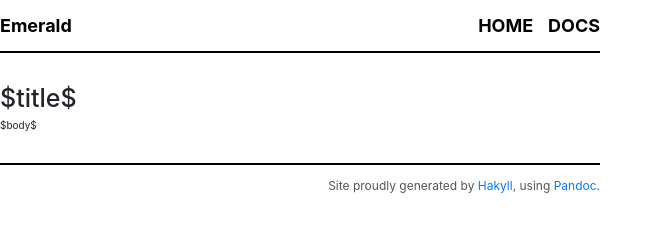
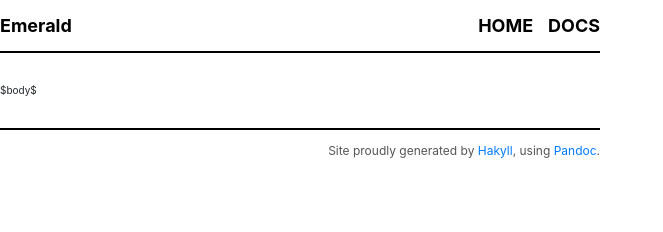
Before and after one commit to emerald/learn-emerald.org, a plain HTML site: page templates/default.html in a window 1280 px wide. Shown: the whole page, without its empty margins (0-663 px from the left). Drawn offline with nearby package versions, Linux system fonts and the light colour scheme.

Commit message:
Remove title tag from default template

```diff
--- a/templates/default.html
+++ b/templates/default.html
@@ -22,7 +22,6 @@
         </header>
 
         <main role="main">
-            <h1>$title$</h1>
             $body$
         </main>
 
```
